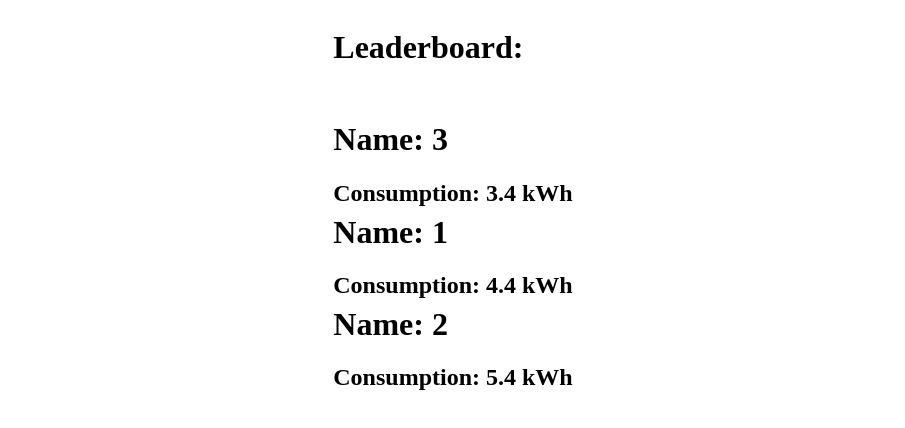
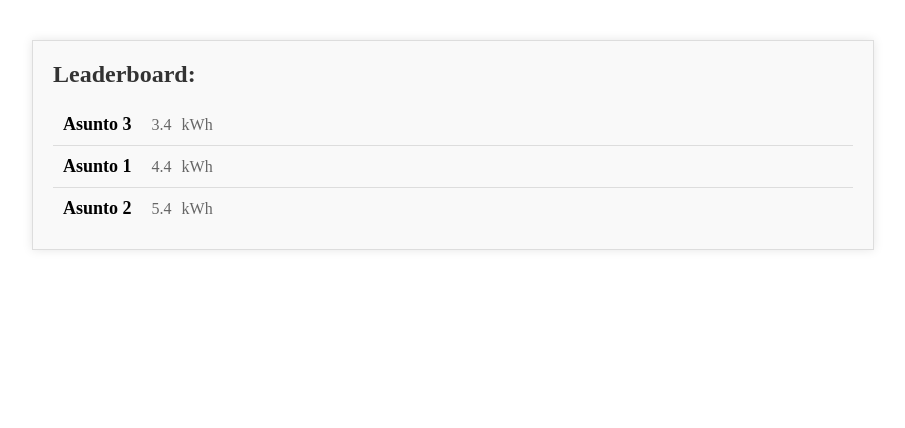
Before and after one commit to SipuliCodes/sustainable_building, a React (Vite) app: page / in a window 1280 px wide. Shown: the top 428 px of the page, without its empty margins (187-1092 px from the left). Built offline with nearby package versions, Linux system fonts and the light colour scheme.

Commit message:
CSS muutoksia

```diff
--- a/src/components/Leaderboard/Leaderboard.css
+++ b/src/components/Leaderboard/Leaderboard.css
@@ -1,5 +1,51 @@
+/**
 .grid-container {
   display: grid;
   grid-template-rows: 20% 20% 20%;
   justify-content: center;
+  background-color: aqua;
 }
+ */
+.grid-container {
+  max-width: 800px;
+  margin: 40px auto;
+  padding: 20px;
+  background-color: #f9f9f9;
+  border: 1px solid #ddd;
+  box-shadow: 0 0 10px rgba(0, 0, 0, 0.1);
+}
+
+h1 {
+  margin-top: 0;
+  font-size: 24px;
+  font-weight: bold;
+  color: #333;
+}
+
+.leaderboard-place {
+  display: flex;
+  align-items: center;
+  padding: 10px;
+  border-bottom: 1px solid #ddd;
+}
+
+.leaderboard-place:last-child {
+  border-bottom: none;
+}
+
+.place-name {
+  font-size: 18px;
+  font-weight: bold;
+  margin-right: 20px;
+}
+
+.place-consumption {
+  font-size: 16px;
+  color: #666;
+}
+
+.place-unit {
+  font-size: 16px;
+  color: #666;
+  margin-left: 10px;
+}
--- a/src/components/Leaderboard/LeaderboardPlace/index.jsx
+++ b/src/components/Leaderboard/LeaderboardPlace/index.jsx
@@ -1,13 +1,13 @@
+import React from 'react';
+
 const LeaderboardPlace = ({ building }) => {
+    return (
+        <div className="leaderboard-place">
+            <span className="place-name">{building.name}</span>
+            <span className="place-consumption">{building.consumption} </span>
+            <span className="place-unit">{building.unit}</span>
+        </div>
+    );
+};
 
-  return (
-    <div key={building.name}>
-      <h1>Name: {building.name}</h1>
-      <h2>
-        Consumption: {building.consumption} {building.unit}
-      </h2>
-    </div>
-  );
-}
-
-export default LeaderboardPlace
+export default LeaderboardPlace;
--- a/src/components/Leaderboard/index.jsx
+++ b/src/components/Leaderboard/index.jsx
@@ -5,17 +5,17 @@ const Leaderboard = () => {
 
   const buildings = [
     {
-      name: "1",
+      name: "Asunto 1",
       consumption: "4.4",
       unit: "kWh"
     },
     {
-      name: "2",
+      name: "Asunto 2",
       consumption: "5.4",
       unit: "kWh"
     },
     {
-      name: "3",
+      name: "Asunto 3",
       consumption: "3.4",
       unit: "kWh"
     }
```
